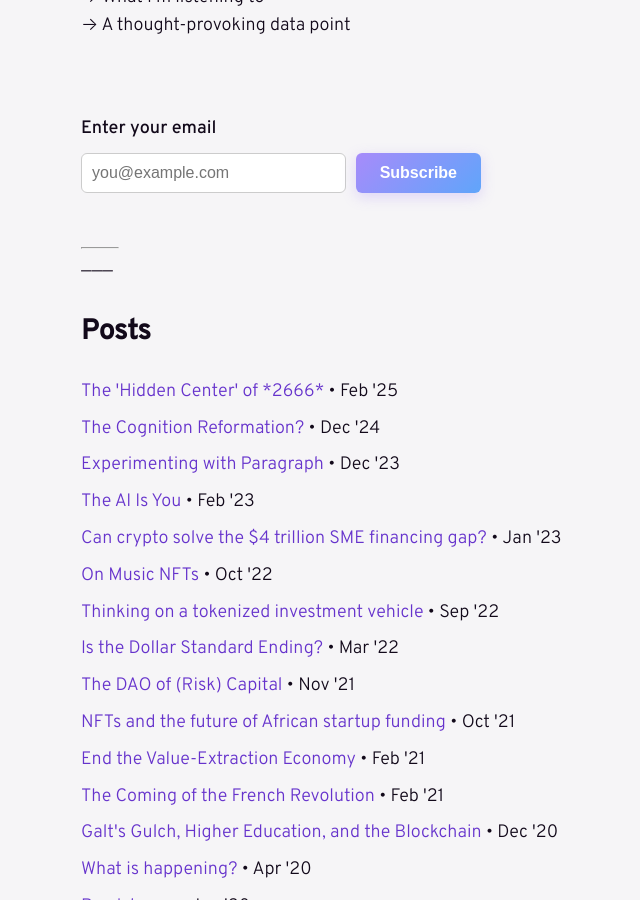
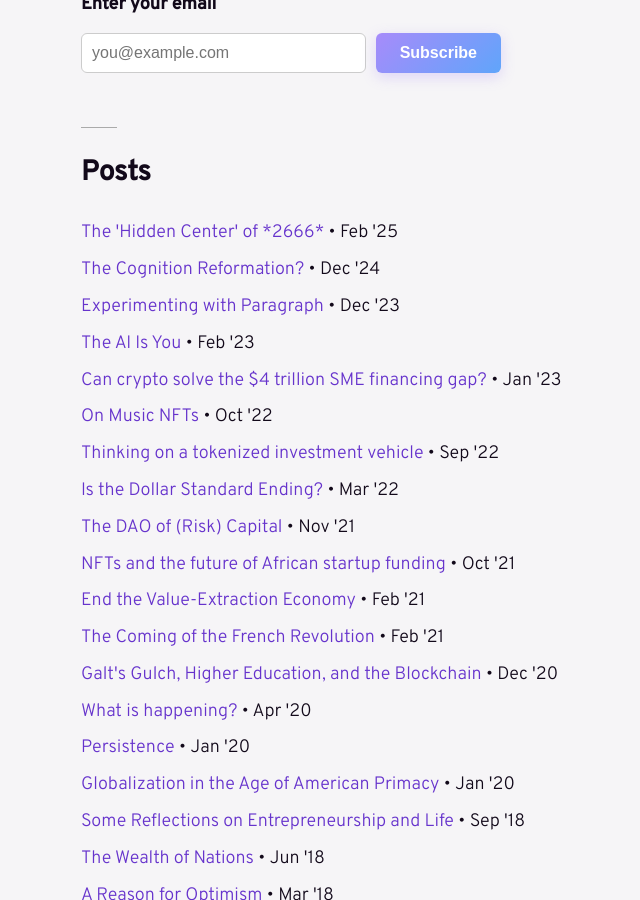
Before and after one commit to miguelito4/casey.github.io, a Jekyll site: the page built from index.html, in a window 1280 px wide and 900 px high, scrolled down 1307 px. Shown: the whole window, without its empty margins (223-863 px from the left). Built offline with Jekyll 4.4.1, drawn with Linux system fonts in a browser that asks for light colours; some web fonts are replaced; the list of posts is cut into pages by our own code.

Commit message:
email form gremlin fix 1

```diff
--- a/_layouts/home.html
+++ b/_layouts/home.html
@@ -7,41 +7,56 @@
         <img src="{{ '/assets/images/headshot.jpg' | relative_url }}" alt="Mike Casey" class="header-image">
     </div>
 
-        Ciao.
-        <br><br>
+    <p>Ciao.</p>
+
+    <p>
       I am the co-founder of a company that leverages autonomous technologies to collect critical subsea data, primarily—but not exclusively—for offshore renewables developers.
-        <br><br>
+    </p>
+
+    <p>
       Previously, I worked with family capital, asset owners, and corporate investors in deep tech.
-        <br><br>
+    </p>
+
+    <p>
       In the first half of my career, I spent 15 years or so focused on the problem of expanding access to capital in market segments and geographies that most investors overlook. This often entailed working with private equity and venture capital funds, institutional investors, and the founders of early-stage startups and mid-sized businesses.
-        <br><br>
+    </p>
+
+    <p>
       In recent years, I've grown increasingly interested in blockchain's potential to transform the creation and exchange of value globally. That promise has largely remained illusory, and the industry is teeming with scumbags.
-        <br><br>
+    </p>
+
+    <p>
       In addition to my occasional blog posts below, you may click through to some of my <a href="/publications">publications</a> and <a href="/reading">recommended reads</a>.
-        <br><br>
+    </p>
+
+    <p>
       I hosted a <a href="https://www.porticopodcast.com">podcast</a> on private markets that featured some great interviews, but I have deprecated it for now.
-        <br><br>
+    </p>
+
+    <p>
       You may find me on <a href="https://bsky.app/profile/mcasey.xyz">BlueSky</a> or reach me <a href="mailto:hi@mcasey.xyz">via e-mail</a>. I built the bot <a href="https://warpcast.com/thucydides">@thucydides</a> on <a href="https://farcaster.xyz">Farcaster</a>, but I spend less time there now.
-        <br><br>
+    </p>
+
+    <p>
       You should sign up for my monthly newsletter <a href="https://buttondown.com/fourthings"><strong>Four Things</strong></a>, which provides an update on:
-        <br>
-        → What I’m reading
-        <br>
-        → What I’m building
-        <br>
-        → What I’m listening to
-        <br>
-        → A thought-provoking data point
-        <br><br>
+    </p>
+
+    <ul style=""margin-bottom: 2em; padding-left: 1.2em;">
+      <li>→ What I’m reading</li>
+      <li>→ What I’m building</li>
+      <li>→ What I’m listening to</li>
+      <li>→ A thought-provoking data point</li>
+    </ul>
+
 <form
   action="https://buttondown.com/api/emails/embed-subscribe/fourthings"
   method="post"
   target="popupwindow"
   onsubmit="window.open('https://buttondown.com/fourthings', 'popupwindow')"
   class="embeddable-buttondown-form"
-          style="margin-top: 2.5em; margin-bottom: 2em; text-align: left; max-width: 400px;"
+  style="margin-bottom: 3em; text-align: left; max-width: 420px;"
 >
-          <label for="bd-email" style="display: block; margin-bottom: 0.5em; font-weight: 500;">
+  <label for="bd-email" style="display: block; margin-bottom: 0.75em; font-weight: 600;">
     Enter your email
   </label>
 
@@ -54,8 +69,7 @@
       placeholder="you@example.com"
       style="
         padding: 10px;
-                flex: 1 1 auto;
-                min-width: 200px;
+        flex: 1 1 200px;
         border-radius: 6px;
         border: 1px solid #ccc;
         font-size: 16px;"
@@ -81,8 +95,7 @@
   </div>
 </form>
 
-        <hr style="width: 2em; margin-top: 3em; margin-left: 0;" />
-        ———
+<hr style="width: 2em; margin-top: 2em; margin-left: 0; border: none; border-top: 1px solid #aaa;" />
 
     <h2>Posts</h2>
     <ul class="post-list">
```
Lines whose indentation alone changed are shown as unchanged.
